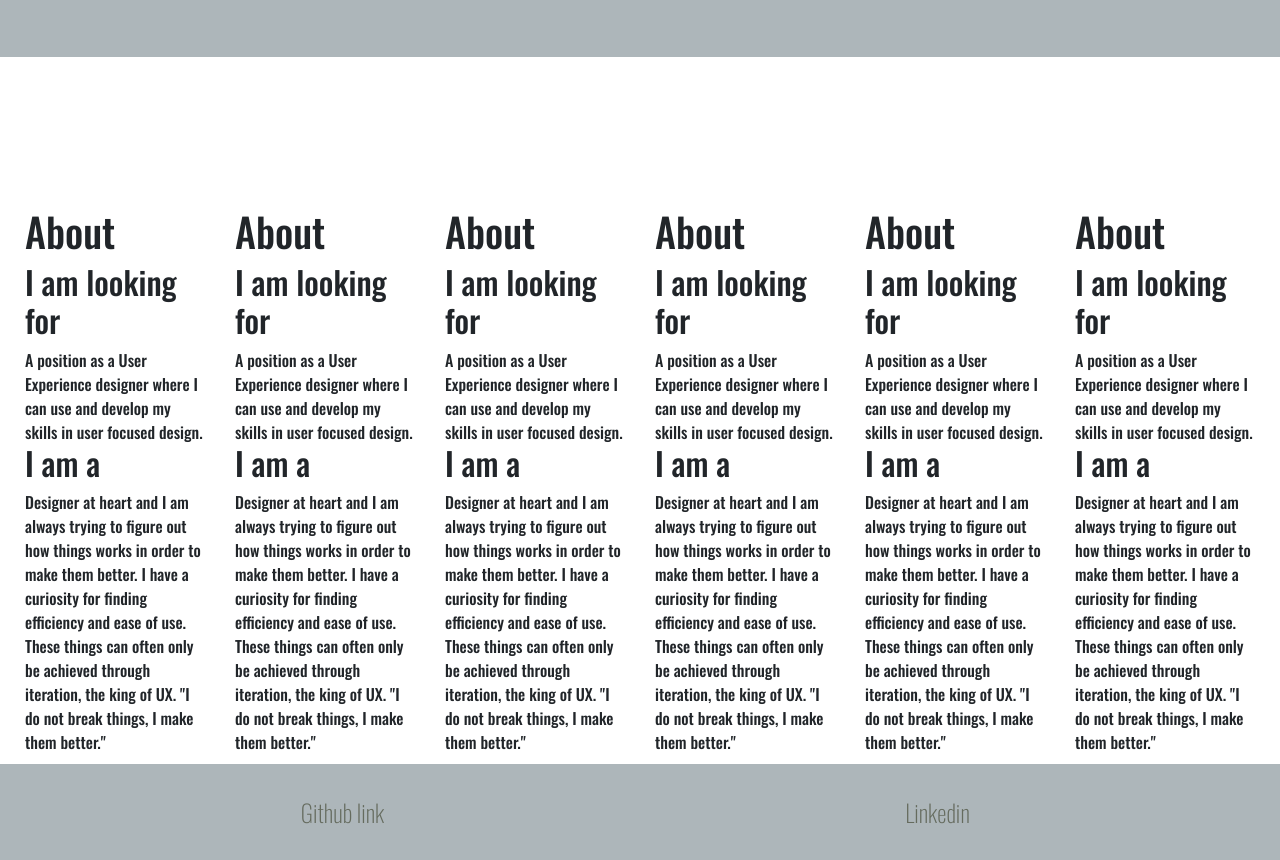
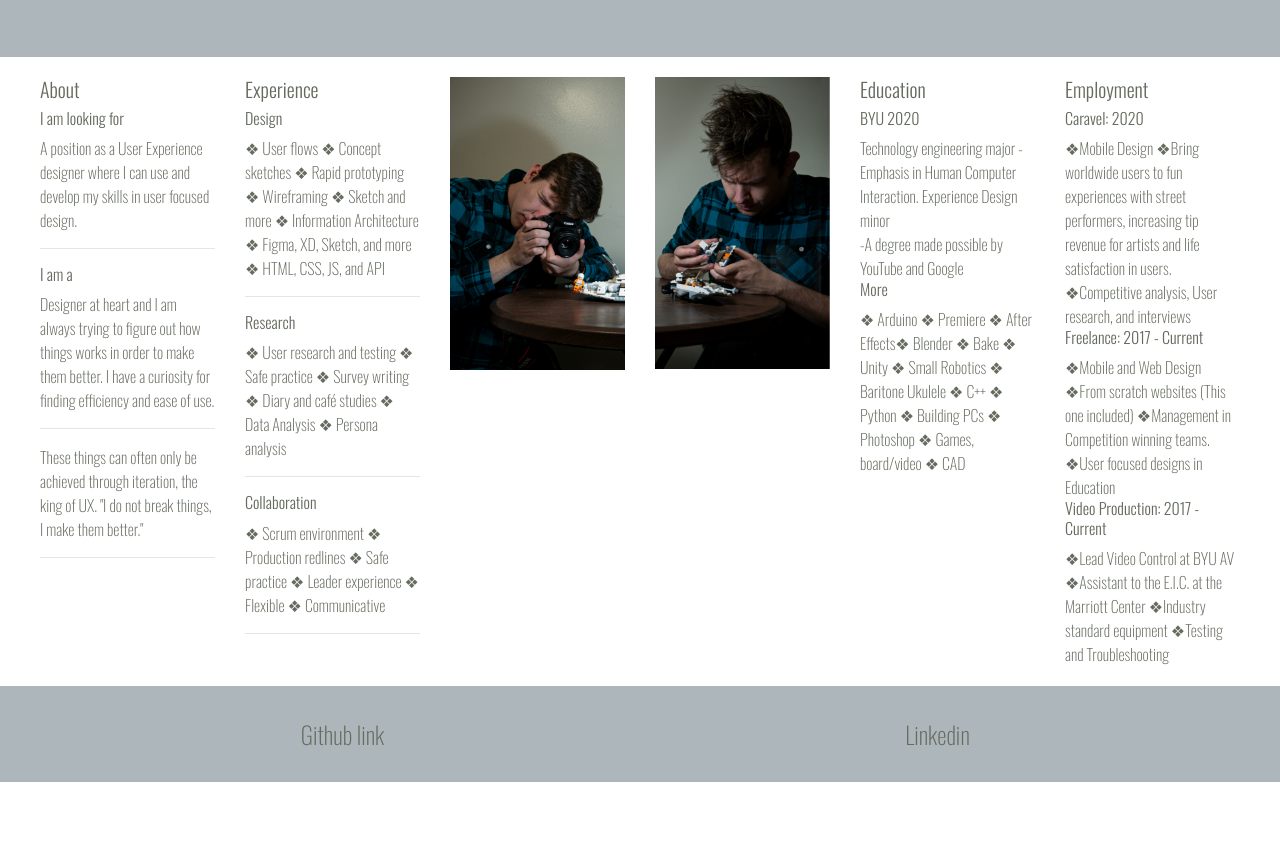
Before and after one commit to Stringmaster4/portfolio, a plain HTML site: page bio.html in a window 1280 px wide. Shown: the part 383-1243 px from the top of the page. After the commit the page ends 1165 px from the top, so only its background shows below. Drawn offline with nearby package versions, Linux system fonts and the light colour scheme.

Commit message:
All but case study

```diff
--- a/bio.html
+++ b/bio.html
@@ -34,102 +34,100 @@
           </div>
         </div>
       </div>
-    </div>
 
-    <div class="container-fluid">
-      <div class="row justify-content-center" style="padding: 150px 10px 10px 10px;">
-        <div class="col-md-2">
+
+  <!--  <div class="container-fluid">-->
+        <div class="row" style="margin: 20px 10px 20px 10px">
+          <div class="col-lg-2">
             <h1>About</h1>
             <h2>I am looking for</h2>
-          <p1>A position as a User Experience designer where I can use and develop my skills in user focused design.</p1>
+            <p1>A position as a User Experience designer where I can use and develop my skills in user focused design.</p1><hr>
             <h2>I am a</h2>
             <p1>Designer at heart and I am always trying to figure out how things works in order to make them better.
               I have a curiosity for finding efficiency and ease of use.
-          </p1>
+            </p1><hr>
             <p1>
               These things can often only be achieved through iteration, the king of UX.
             </p1>
             <p1>
               "I do not break things, I make them better."
+            </p1><hr>
+          </div>
+          <div class="col-lg-2">
+            <h1>Experience</h1>
+            <h2>Design</h2>
+            <p1>
+              ❖ User flows ❖ Concept sketches
+              ❖ Rapid prototyping ❖ Wireframing
+              ❖ Sketch and more ❖ Information Architecture
+              ❖ Figma, XD, Sketch, and more
+              ❖ HTML, CSS, JS, and API
+            </p1><br><hr>
+            <h2>Research</h2>
+            <p1>
+              ❖ User research and testing ❖ Safe practice
+              ❖ Survey writing ❖ Diary and café studies
+              ❖ Data Analysis ❖ Persona analysis
+            </p1><br><hr>
+            <h2>Collaboration</h2>
+            <p1>
+              ❖ Scrum environment ❖ Production redlines
+              ❖ Safe practice ❖ Leader experience
+              ❖ Flexible ❖ Communicative
+            </p1><br><hr>
+          </div>
+          <div class="col-lg-2">
+            <img class="img-fluid" src="images/left2.png" alt="self portrait left">
+          </div>
+          <div class="col-lg-2">
+            <img class="img-fluid" src="images/right2.png" alt="self portrait right">
+          </div>
+          <div class="col-lg-2">
+            <h1>Education</h1>
+            <h2>BYU 2020</h2>
+            <p1>
+              Technology engineering major
+              -Emphasis in Human Computer Interaction.
+              Experience Design minor </br>
+              -A degree made possible by YouTube and Google
+            </p1><br>
+            <h2>More</h2>
+            <p1>
+              ❖ Arduino ❖ Premiere
+              ❖ After Effects❖ Blender ❖ Bake
+              ❖ Unity ❖ Small Robotics
+              ❖ Baritone Ukulele ❖ C++
+              ❖ Python ❖ Building PCs ❖ Photoshop
+              ❖ Games, board/video ❖ CAD
+            </p1><br>
+          </div>
+          <div class="col-lg-2">
+            <h1>Employment</h1>
+            <h2>Caravel: 2020</h2>
+            <p1>
+              ❖Mobile Design
+              ❖Bring worldwide users to fun experiences with street performers,
+              increasing tip revenue for artists and life satisfaction in users.
+              ❖Competitive analysis, User research, and interviews
             </p1>
-        </div>
-        <div class="col-md-2">
-          <h1>About</h1>
-          <h2>I am looking for</h2>
-          <p1>A position as a User Experience designer where I can use and develop my skills in user focused design.</p1>
-          <h2>I am a</h2>
-          <p1>Designer at heart and I am always trying to figure out how things works in order to make them better.
-            I have a curiosity for finding efficiency and ease of use.
+            <h2>Freelance: 2017 - Current</h2>
+            <p1>
+              ❖Mobile and Web Design
+              ❖From scratch websites (This one included)
+              ❖Management in Competition winning teams.
+              ❖User focused designs in Education
             </p1>
+            <h2>Video Production: 2017 - Current</h2>
             <p1>
-            These things can often only be achieved through iteration, the king of UX.
-          </p1>
-          <p1>
-            "I do not break things, I make them better."
-          </p1>
-        </div>
-        <div class="col-md-2">
-          <h1>About</h1>
-          <h2>I am looking for</h2>
-          <p1>A position as a User Experience designer where I can use and develop my skills in user focused design.</p1>
-          <h2>I am a</h2>
-          <p1>Designer at heart and I am always trying to figure out how things works in order to make them better.
-            I have a curiosity for finding efficiency and ease of use.
-          </p1>
-          <p1>
-            These things can often only be achieved through iteration, the king of UX.
-          </p1>
-          <p1>
-            "I do not break things, I make them better."
-          </p1>
-        </div>
-        <div class="col-md-2">
-          <h1>About</h1>
-          <h2>I am looking for</h2>
-          <p1>A position as a User Experience designer where I can use and develop my skills in user focused design.</p1>
-          <h2>I am a</h2>
-          <p1>Designer at heart and I am always trying to figure out how things works in order to make them better.
-            I have a curiosity for finding efficiency and ease of use.
-          </p1>
-          <p1>
-            These things can often only be achieved through iteration, the king of UX.
-          </p1>
-          <p1>
-            "I do not break things, I make them better."
-          </p1>
-        </div>
-        <div class="col-md-2">
-          <h1>About</h1>
-          <h2>I am looking for</h2>
-          <p1>A position as a User Experience designer where I can use and develop my skills in user focused design.</p1>
-          <h2>I am a</h2>
-          <p1>Designer at heart and I am always trying to figure out how things works in order to make them better.
-            I have a curiosity for finding efficiency and ease of use.
-          </p1>
-          <p1>
-            These things can often only be achieved through iteration, the king of UX.
-          </p1>
-          <p1>
-            "I do not break things, I make them better."
-          </p1>
-        </div>
-        <div class="col-md-2">
-          <h1>About</h1>
-          <h2>I am looking for</h2>
-          <p1>A position as a User Experience designer where I can use and develop my skills in user focused design.</p1>
-          <h2>I am a</h2>
-          <p1>Designer at heart and I am always trying to figure out how things works in order to make them better.
-            I have a curiosity for finding efficiency and ease of use.
-          </p1>
-          <p1>
-            These things can often only be achieved through iteration, the king of UX.
-          </p1>
-          <p1>
-            "I do not break things, I make them better."
+              ❖Lead Video Control at BYU AV
+              ❖Assistant to the E.I.C. at the Marriott Center
+              ❖Industry standard equipment
+              ❖Testing and Troubleshooting
             </p1>
           </div>
       </div>
           </div>
+<!--    </div>   -->
 
     <div class="row align-items-center justify-content-center text-center" style="padding: 30px 60px;background-color: #ADB6BA;">
       <div class="col-sm-6" style="margin-bottom:0">
--- a/style.css
+++ b/style.css
@@ -44,6 +44,30 @@ h2.skill {
   font-size: 64px !important;
   font-weight: 200 !important;
   color: #656B5E !important;
+}
+
+h1 {
+  font-size: 20px !important;
+  font-weight: 300 !important;
+  color: #656B5E !important;
+}
+
+h2 {
+  font-size: 16px !important;
+  font-weight: 300 !important;
+  color: #656B5E !important;
+}
+
+h3 {
+  font-size: 36px !important;
+  font-weight: 300 !important;
+  color: #656B5E !important;
+}
+
+p1 {
+  font-size: 16px;
+  font-weight: 200;
+  color: #656B5E;
 }
 
 .navBox {
```
Also changed, not shown: UX.html (+2 -9 lines), home.html (+1 -1 lines), skills.html (+31 -11 lines). Lines whose indentation alone changed are shown as unchanged.
